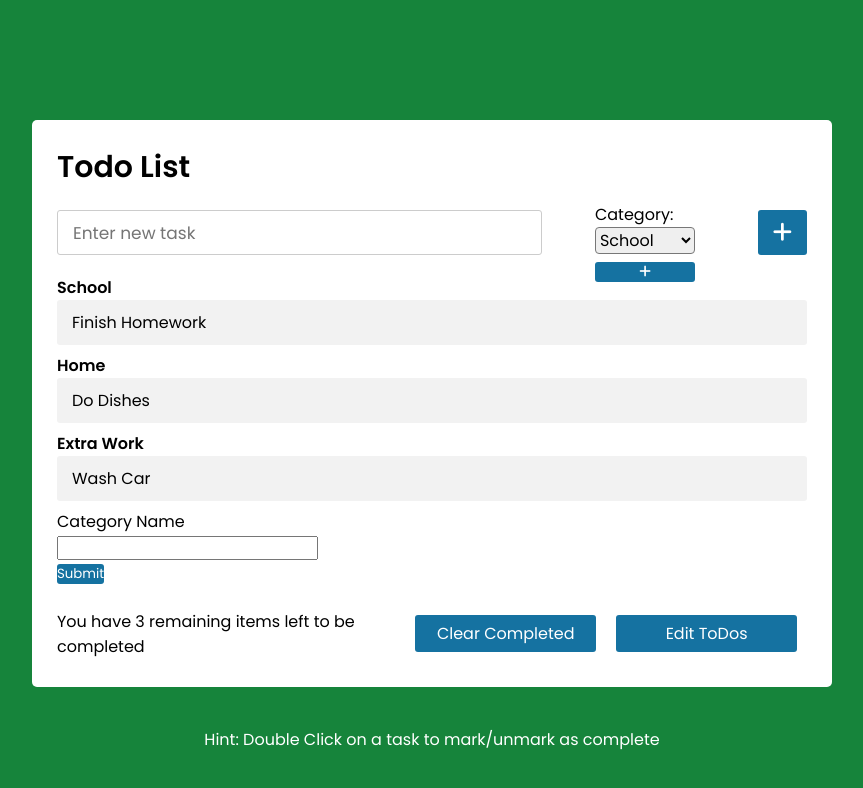
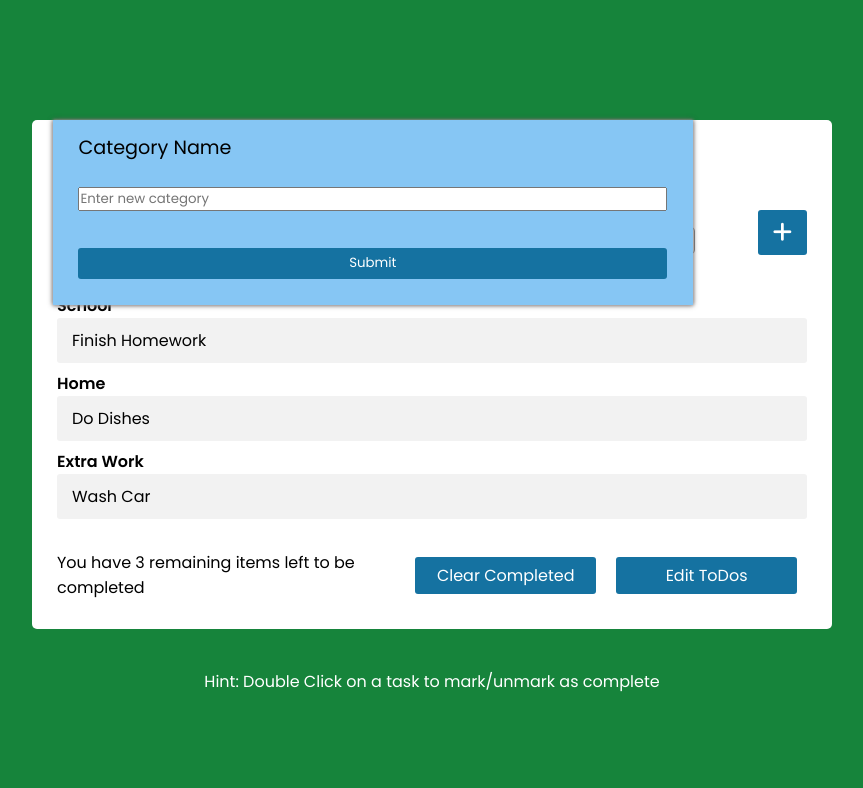
Before and after one commit to ConnorChristensen99/DGM3760, a plain HTML site: page ToDo App - Assignment 3/index.html in a window 1280 px wide. Both pictures are taken after a click on the button 853 px from the left and 272 px from the top of the page. Shown: the top 788 px of the page, without its empty margins (208-1071 px from the left). Drawn offline with Linux system fonts and the light colour scheme.

Commit message:
Almost done, need to make my on submit button adjust categories list

```diff
--- a/ToDo App - Assignment 3/css/styles.css
+++ b/ToDo App - Assignment 3/css/styles.css
@@ -107,6 +107,7 @@ button {
   border-radius: 0 3px 3px 0;
   cursor: pointer;
   transition: all 0.3s ease;
+
 }
 
 .todoList li span.editBtn {
@@ -119,6 +120,10 @@ button {
 
   cursor: pointer;
   transition: all 0.3s ease;
+}
+
+.todoList {
+  margin-top: 5%;
 }
 
 .todoList li:hover span {
@@ -176,6 +181,30 @@ body p {
   margin-top: -8%;
 }
 
+#submitCategory {
+  padding: 1%;
+  margin-top: 2%;
+}
+
+#categoryForm, #editcategoryForm {
+  position:absolute;
+  top:40%;
+  left:36%;
+  z-index:1002;
+  margin-left:-200px;
+  margin-top:-200px;
+  background-color: #86c6f4;
+  width: 50%;
+  padding: 1% 2% 2% 2%;
+  display: flex;
+  justify-content: center;
+  flex-direction: column;
+  box-shadow: 0 0 3px #b8adad, 0 0 5px #3b3b3b;
+}
+
+#categoryForm label {
+  font-size: larger;
+}
 
 select {
   width: 100%;
@@ -187,11 +216,23 @@ select {
   font-size: 1rem;
 }
 
-#addCategory {
-  margin-top: 8%;
-}
-
 
 .invisible {
   visibility: hidden;
 }
+
+.popup:hover {
+  background-color: #16843b;
+}
+
+#editButton {
+  display: flex;
+  justify-content: center;
+  flex-direction: row;
+}
+
+.popup {
+  margin: 5%;
+  width: 100%;
+  height: auto;
+}
--- a/ToDo App - Assignment 3/index.html
+++ b/ToDo App - Assignment 3/index.html
@@ -21,7 +21,12 @@
         <div class="inputField">
           <input type="text" placeholder="Enter new task" id="inputText"/> <div id='categoryArea'><label>Category:</label><select id="category" name="category"></select>
 
-            <button id="addCategory" class="popup" onclick="addCategory()"><i class="fas fa-plus"></i></button></div>
+            <div id="editButton">
+            <button id="addCategory" class="popup" onclick="addCategory()"><i class="fas fa-plus"></i></button>
+            <button id="editCategory" class="popup" onclick="editCategory()">Edit</button>
+          </div>
+          </div>
+
 
           <button id="addBtn"><i class="fas fa-plus"></i></button>
 
@@ -32,9 +37,14 @@
 
         <form id="categoryForm" class="invisible">
           <label for="name">Category Name</label><br>
-          <input type="text" id="cname" name="cname"><br>
+          <input type="text" placeholder="Enter new category" id="cname"/><br>
           <button type="button" id="submitCategory">Submit</button>
         </form>
+
+        <ul class="invisible" id="editcategoryForm">
+
+        <button type="button" id="submiteditcategoryForm">Submit</button>
+        </ul>
 
         <div class="footer">
 
--- a/ToDo App - Assignment 3/js/main.js
+++ b/ToDo App - Assignment 3/js/main.js
@@ -77,19 +77,61 @@ categories.forEach(element => {
 )
 
 
+//Lets user add new categories
 let form = document.getElementById('categoryForm')
 function addCategory() {
     form.classList.toggle('invisible')
 }
 
 let submitCategory = document.getElementById('submitCategory')
-let cname = document.getElementById('#cname')
+let cname = document.getElementById('cname')
 
 
 submitCategory.addEventListener('click', () => {
-    let categoryText = cname.value//////////////////////////////////////////////////////////////////////
-    console.log(categoryText)
+    let categoryText = cname.value
+    form.classList.toggle('invisible')
+
+    let categoryOption = document.createElement('option')
+    categoryOption.textContent = categoryText
+
+    categoryHolder.appendChild(categoryOption)
+
 })
+
+//lets user edit categories for todos
+let form2 = document.getElementById('editcategoryForm')
+function editCategory() {
+    form2.innerHTML = ""
+
+    let submitbutton = document.createElement('button')
+    submitbutton.innerText = 'Submit'
+    form2.appendChild(submitbutton);
+    submitbutton.addEventListener('click', () => {
+        form2.classList.toggle('invisible')
+
+    })
+
+    todos.forEach(todo => {
+        let todoCategories = `<span id="categoryTitle">${todo.todoCategory}</span>`
+
+        form2.insertAdjacentHTML('beforeend', todoCategories)
+    })
+    form2.classList.toggle('invisible')
+
+    if(form2.contentEditable = "false") {
+        form2.contentEditable = true;
+        let button = document.createElement('button');
+        button.innerText = "Save Changes";
+        button.classList.add('saveButton')
+        form2.appendChild(button);
+
+        button.addEventListener('click', (event) => {
+            form2.contentEditable = false;
+            button.remove()
+        })
+}
+
+}
 
 //Lets user click clear done button and remove objects
 function deleteCompleted() {
```
Also changed, not shown: Class Notes/main.js (+8 -0 lines).
